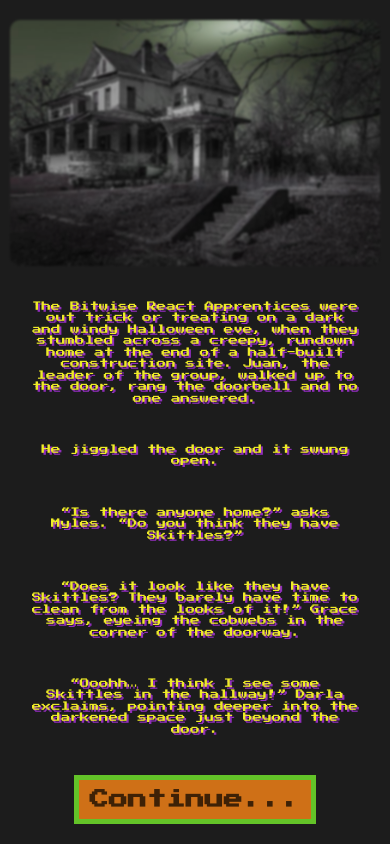
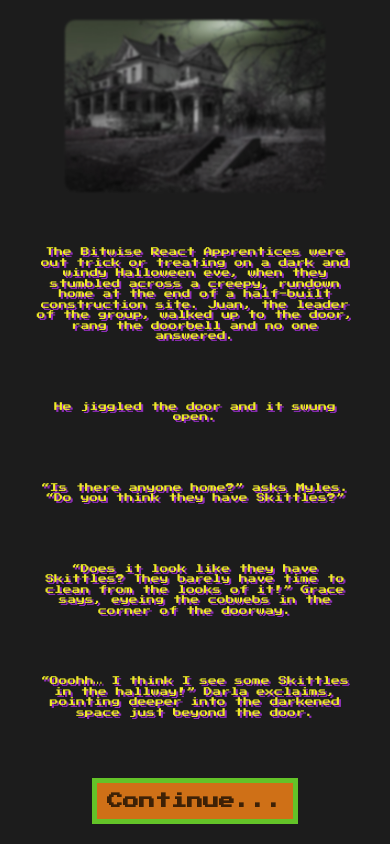
Before and after one commit to luceroweb/haunted-house-game, a React (Create React App) app: page / in a window 390 px wide. Built offline with nearby package versions, Linux system fonts and the light colour scheme.

Commit message:
Had issue with responsive layout, reagranged the media queries fixed the issue

```diff
--- a/src/index.css
+++ b/src/index.css
@@ -75,6 +75,22 @@ p {
   margin-bottom: 5px;
 }
 
+@media (min-width: 320px) {
+  p {
+    font-size: 0.55rem;
+  }
+
+  button {
+    font-size: 1rem;
+  }
+
+  img {
+    max-height: 200px;
+    width: 70%;
+    object-position: center;
+  }
+}
+
 @media (min-width: 800px) {
 
   .App {
@@ -83,7 +99,7 @@ p {
 
   p {
     width: 85%;
-    font-size: 0.9rem;
+    font-size: 1.1rem;
     line-height: 1.4;
   }
 
@@ -91,13 +107,3 @@ p {
     font-size: 1.6rem;
   }
 }
-
-@media (min-width: 350px) {
-  p {
-    font-size: 0.6rem;
-  }
-
-  button {
-    font-size: 1.2rem;
-  }
-}
```
